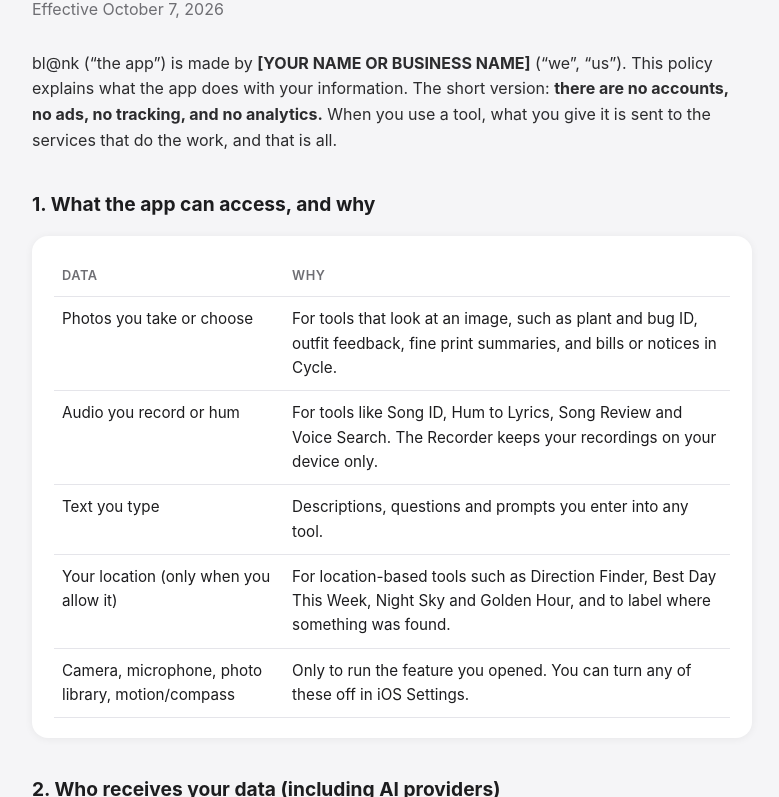
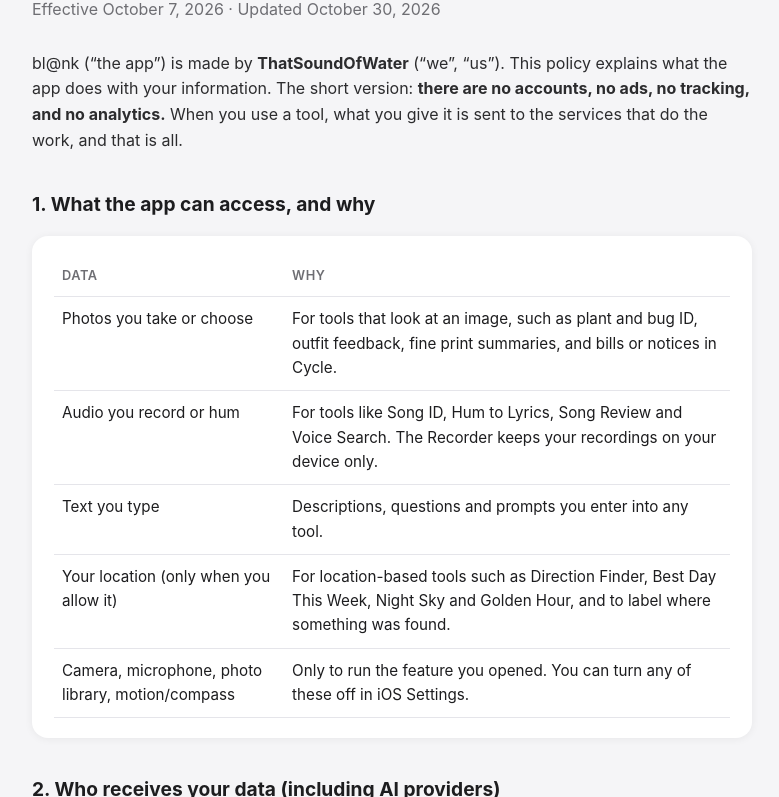
Before and after one commit to thatsoundofwater/Links-, a plain HTML site: page blank/index.html in a window 1280 px wide. Shown: the part 98-895 px from the top of the page, without its empty margins (248-1027 px from the left). Drawn offline with Linux system fonts and the light colour scheme.

Commit message:
Fill in publisher name and update date
Co-Authored-By: Claude Sonnet 5.5 <noreply@anthropic.com>
Claude-Session: https://claude.ai/code/session_013KPfBm5zr6m3bBhz1VM55n

```diff
--- a/blank/index.html
+++ b/blank/index.html
@@ -24,9 +24,9 @@
 <body>
 <main>
   <h1>bl<span class="at">@</span>nk Privacy Policy</h1>
-  <div class="meta">Effective October 7, 2026</div>
+  <div class="meta">Effective October 7, 2026 · Updated October 30, 2026</div>
 
-  <p>bl@nk (&ldquo;the app&rdquo;) is made by <strong>[YOUR NAME OR BUSINESS NAME]</strong> (&ldquo;we&rdquo;, &ldquo;us&rdquo;). This policy explains what the app does with your information. The short version: <strong>there are no accounts, no ads, no tracking, and no analytics.</strong> When you use a tool, what you give it is sent to the services that do the work, and that is all.</p>
+  <p>bl@nk (&ldquo;the app&rdquo;) is made by <strong>ThatSoundOfWater</strong> (&ldquo;we&rdquo;, &ldquo;us&rdquo;). This policy explains what the app does with your information. The short version: <strong>there are no accounts, no ads, no tracking, and no analytics.</strong> When you use a tool, what you give it is sent to the services that do the work, and that is all.</p>
 
   <h2>1. What the app can access, and why</h2>
   <div class="card">
```
